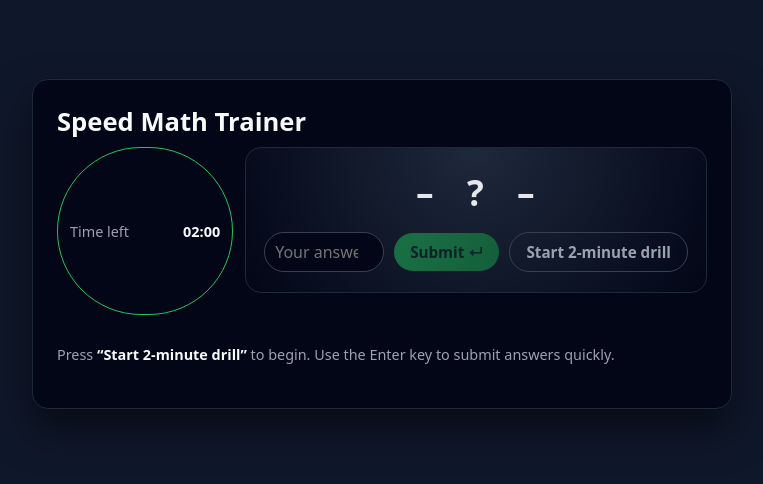
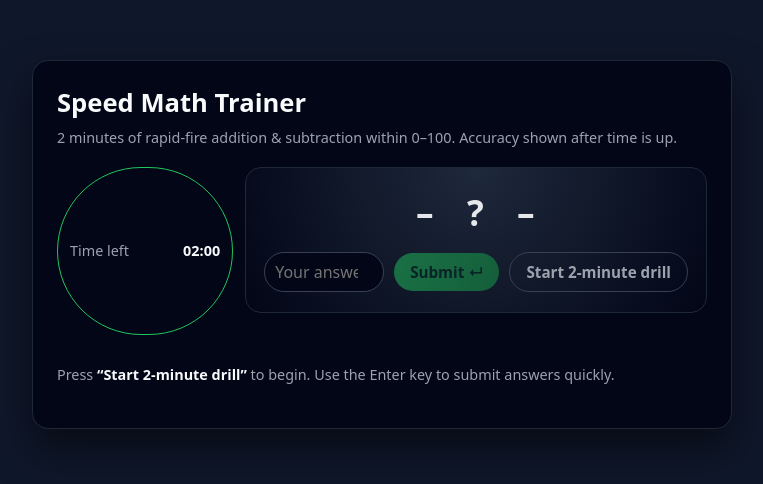
Before and after one commit to nickysoso/gened1199, a plain HTML site: page index.html in a window 1280 px wide. Shown: the part 156-640 px from the top of the page, without its empty margins (258-1021 px from the left). Drawn offline with Linux system fonts and the light colour scheme.

Commit message:
Update index.html

```diff
--- a/index.html
+++ b/index.html
@@ -212,6 +212,10 @@
 <body>
   <div class="app">
     <h1>Speed Math Trainer</h1>
+    <div class="subtitle">
+      2 minutes of rapid-fire addition & subtraction within 0–100.
+      Accuracy shown after time is up.
+    </div>
 
     <div class="top-row">
       <div class="pill highlight">
```
